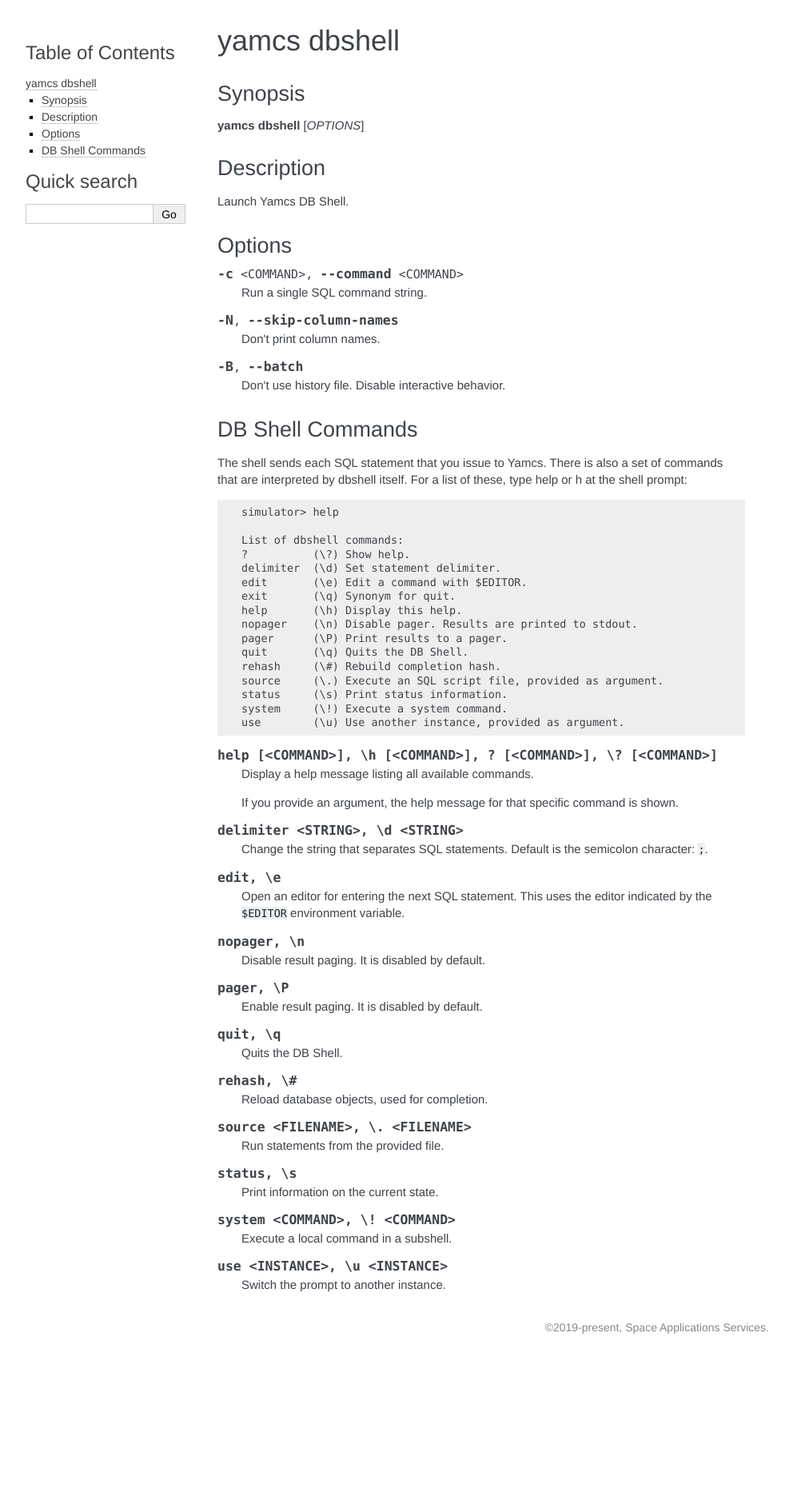
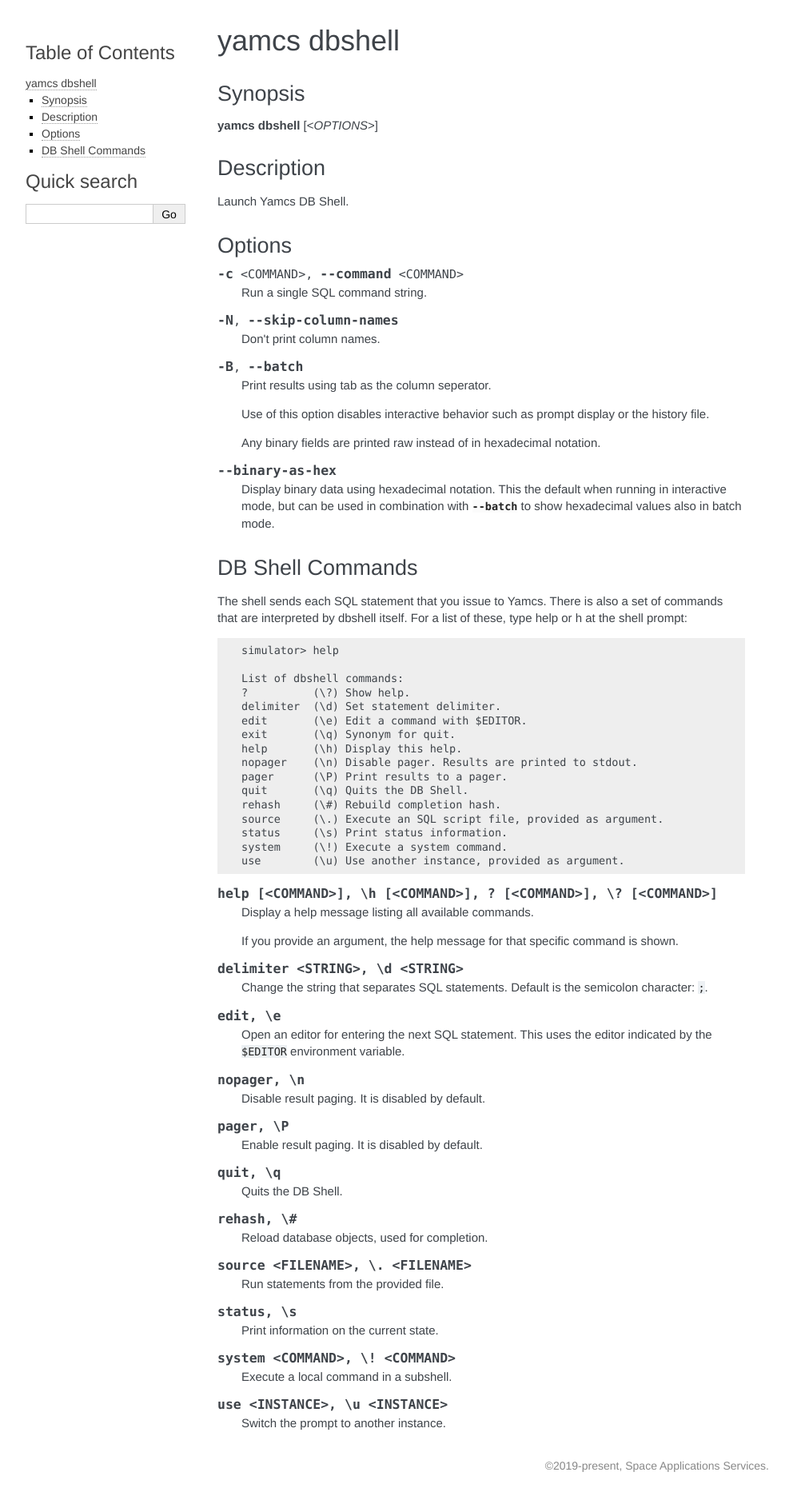
Before and after one commit to yamcs/yamcs-cli, a Sphinx documentation site: the page built from docs/yamcs_dbshell.rst, in a window 1280 px wide. Shown: the whole page at 80% size, without its empty margins (148-1140 px from the left). Built offline with Sphinx 7.4.7, drawn with Linux system fonts in a browser that asks for light colours; before the commit the page ends 1698 px from its top, so only the background shows below that.

Commit message:
Add --binary-as-hex option

```diff
--- a/docs/yamcs_dbshell.rst
+++ b/docs/yamcs_dbshell.rst
@@ -30,7 +30,15 @@
 
 .. option:: -B, --batch
 
-    Don't use history file. Disable interactive behavior.
+    Print results using tab as the column seperator.
+
+    Use of this option disables interactive behavior such as prompt display or the history file.
+
+    Any binary fields are printed raw instead of in hexadecimal notation.
+
+.. option:: --binary-as-hex
+
+    Display binary data using hexadecimal notation. This the default when running in interactive mode, but can be used in combination with :option:`--batch` to show hexadecimal values also in batch mode.
 
 
 DB Shell Commands
```
Also changed, not shown: other parts of docs/yamcs_dbshell.rst (+1 -1 lines), 1 other file.
